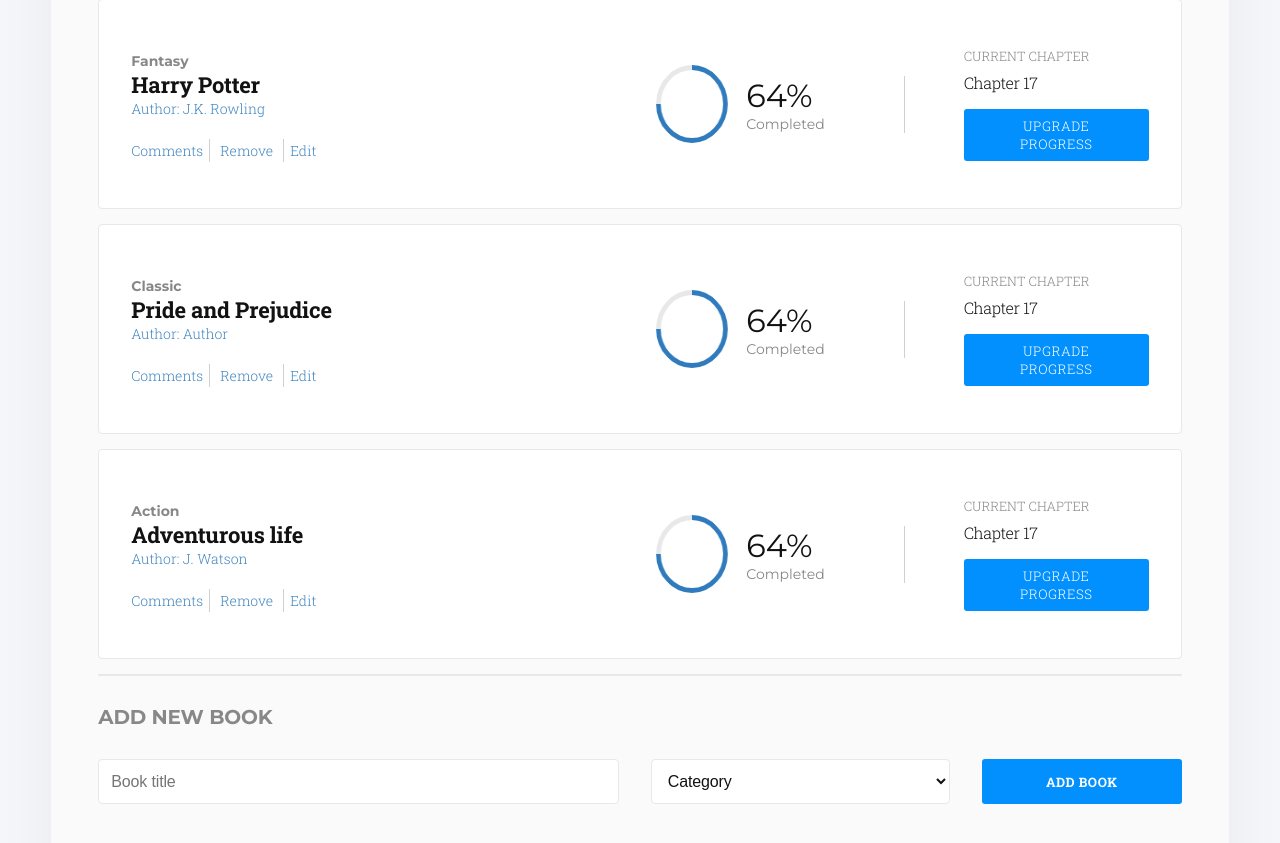
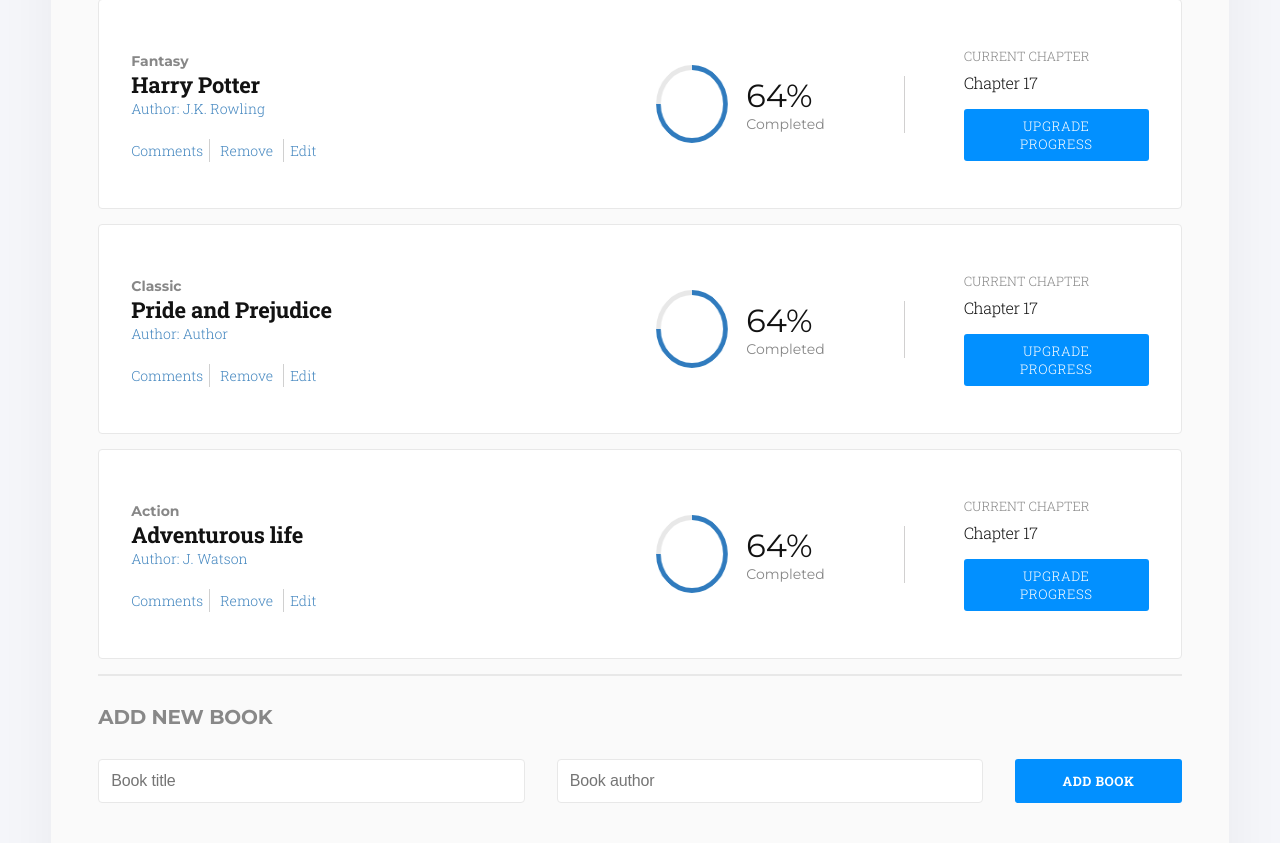
Before and after one commit to zhorabay/Bookstore, a React (Create React App) app: page / in a window 1280 px wide. Shown: the part 195-1038 px from the top of the page. Built offline with nearby package versions, Linux system fonts and the light colour scheme.

Commit message:
Change category to author

```diff
--- a/src/components/FormBook.jsx
+++ b/src/components/FormBook.jsx
@@ -21,8 +21,6 @@
     const { title, category } = formData;
 
     if (title.trim() === '' || category === 'Category') {
-      // eslint-disable-next-line
-      alert('Please fill in all fields');
       return;
     }
 
@@ -52,17 +50,14 @@
           value={formData.title}
           onChange={handleInputChange}
         />
-        <select
+        <input
           className="form-input"
-          name="category"
-          value={formData.category}
+          type="text"
+          name="title"
+          placeholder="Book author"
+          value={formData.author}
           onChange={handleInputChange}
-        >
-          <option value="Category">Category</option>
-          <option value="Action">Action</option>
-          <option value="Science Fiction">Science Fiction</option>
-          <option value="Economy">Economy</option>
-        </select>
+        />
         <button type="submit" className="form-button">
           ADD BOOK
         </button>
```
